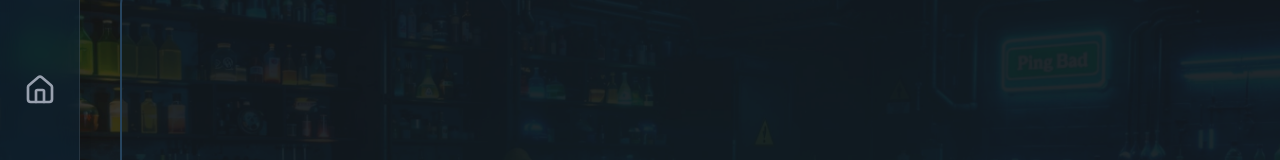
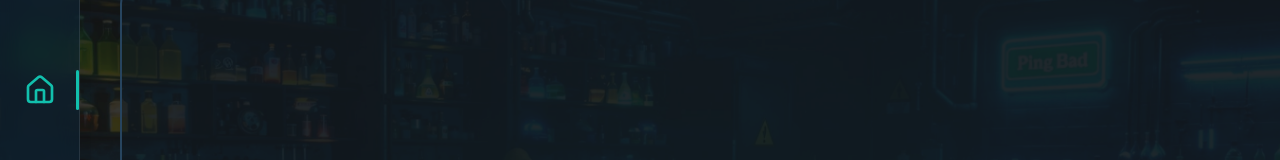
Before and after one commit to Serghini04/ft_transcendence, a React app in the folder app/frontend/: page / in a window 1280 px wide. Shown: the part 148-308 px from the top of the page. Built offline with nearby package versions, Linux system fonts and the light colour scheme; the HTML template or start-up script is replaced by a standard one.

Commit message:
fix: the active icon stay colored based on the current route

```diff
--- a/app/frontend/src/components/SideMenu.tsx
+++ b/app/frontend/src/components/SideMenu.tsx
@@ -5,6 +5,8 @@ import {
   Settings,
   LogOut,
 } from "lucide-react";
+import { Link, useLocation } from "react-router-dom"
+
 
 interface SideMenuProps {
   open: boolean;
@@ -12,6 +14,7 @@ interface SideMenuProps {
 }
 
 export default function SideMenu({ open, onClose}: SideMenuProps) {
+  const location = useLocation();
 
   return (
     <>
@@ -32,44 +35,75 @@ export default function SideMenu({ open, onClose}: SideMenuProps) {
 
         {/* Navigation Icons */}
         <nav className="flex flex-col items-center justify-center flex-1 space-y-20 w-full mt-4">
-          <NavItem icon={<Home size={32} />} />
-          <NavItem icon={<MessageCircle size={32} />} />
-          <NavItem icon={<Gamepad2 size={32} />} />
-          <NavItem icon={<Settings size={32} />} />
+          <NavItem
+            icon={<Home size={32} />}
+            color="#12C0AD"
+            to="/"
+            active={location.pathname === "/"}
+          />
+          <NavItem
+            icon={<MessageCircle size={32} />}
+            color="#12C0AD"
+            to="/chat"
+            active={location.pathname === "/chat"}
+          />
+          <NavItem
+            icon={<Gamepad2 size={32} />}
+            color="#12C0AD"
+            to="/game"
+            active={location.pathname === "/game"}
+          />
+          <NavItem
+            icon={<Settings size={32} />}
+            color="#12C0AD"
+            to="/settings"
+            active={location.pathname === "/settings"}
+          />
         </nav>
 
         {/* Logout Section */}
         <div className="w-full flex flex-col items-center mt-4 mb-6">
           <div className="w-10 border-t border-gray-700 mb-3"></div>
-          <NavItem icon={<LogOut size={32} />} color="#FF4C4C" />
+          <NavItem icon={<LogOut size={32} />} color="#FF4C4C" to="/auth" />
         </div>
       </aside>
   </>
   );
 }
 
-function NavItem({
-  icon,
-  color = "#12C0AD",
-}: {
+
+interface NavItemProps {
   icon: React.ReactNode;
   color?: string;
-}) {
+  to: string;
+  active?: boolean;
+}
+
+function NavItem({icon, color = "#12C0AD", to, active = false}: NavItemProps)
+{
   return (
-    <div className="group relative flex items-center justify-center w-full cursor-pointer">
-      {/* Icon */}
+    <Link to={to} className="group relative flex items-center justify-center w-full cursor-pointer">
+       {/* Icon */}
       <div
-        className="text-gray-400 transition-colors duration-300 group-hover:text-[color:var(--hover)]"
-        style={{ "--hover": color } as React.CSSProperties}
+        className={`transition-colors duration-300 ${
+          active ? "text-[color:var(--active)]" : "text-gray-400 group-hover:text-[color:var(--hover)]"
+        }`}
+        style={
+          {
+            "--hover": color,
+            "--active": color,
+          } as React.CSSProperties
+        }
       >
         {icon}
       </div>
-
-      {/* Hover Line */}
+        {/* Active or Hover Line */}
       <div
-        className="absolute right-0 top-1/2 -translate-y-1/2 h-10 w-[3px] rounded-full scale-y-0 group-hover:scale-y-100 origin-center transition-transform duration-300"
+        className={`absolute right-0 top-1/2 -translate-y-1/2 h-10 w-[3px] rounded-full origin-center transition-transform duration-300 ${
+          active ? "scale-y-100" : "scale-y-0 group-hover:scale-y-100"
+        }`}
         style={{ backgroundColor: color }}
       ></div>
-    </div>
+    </Link>
   );
 }
```
